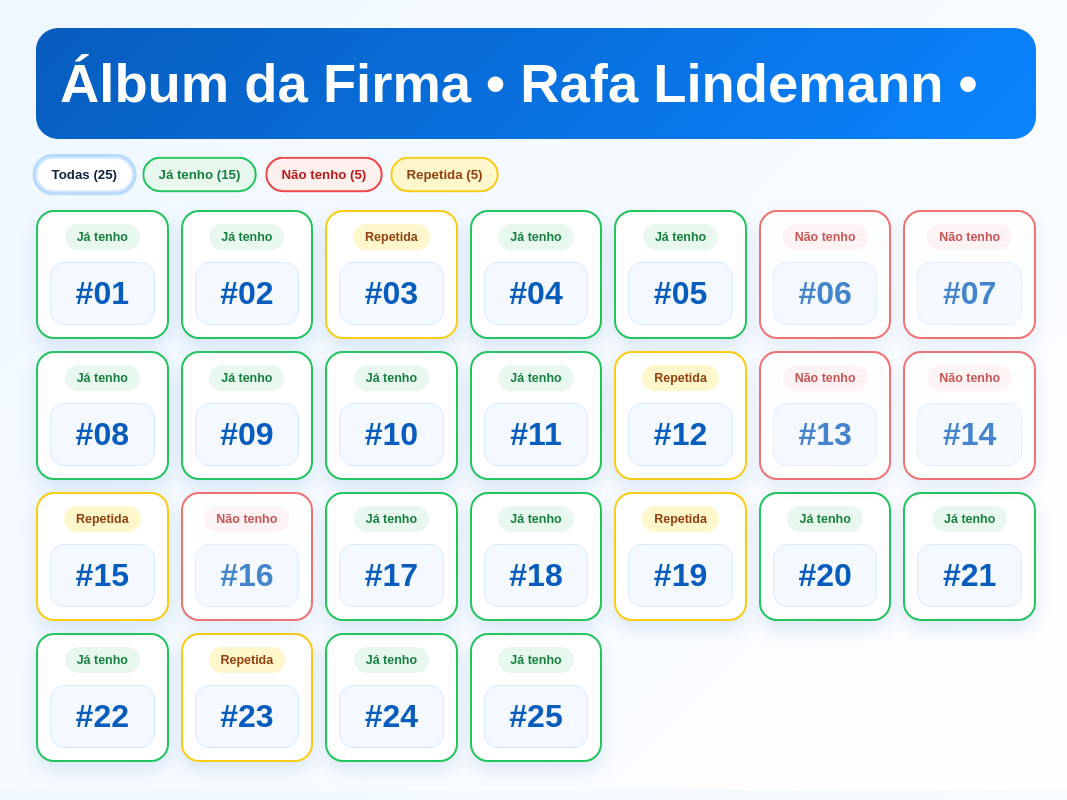
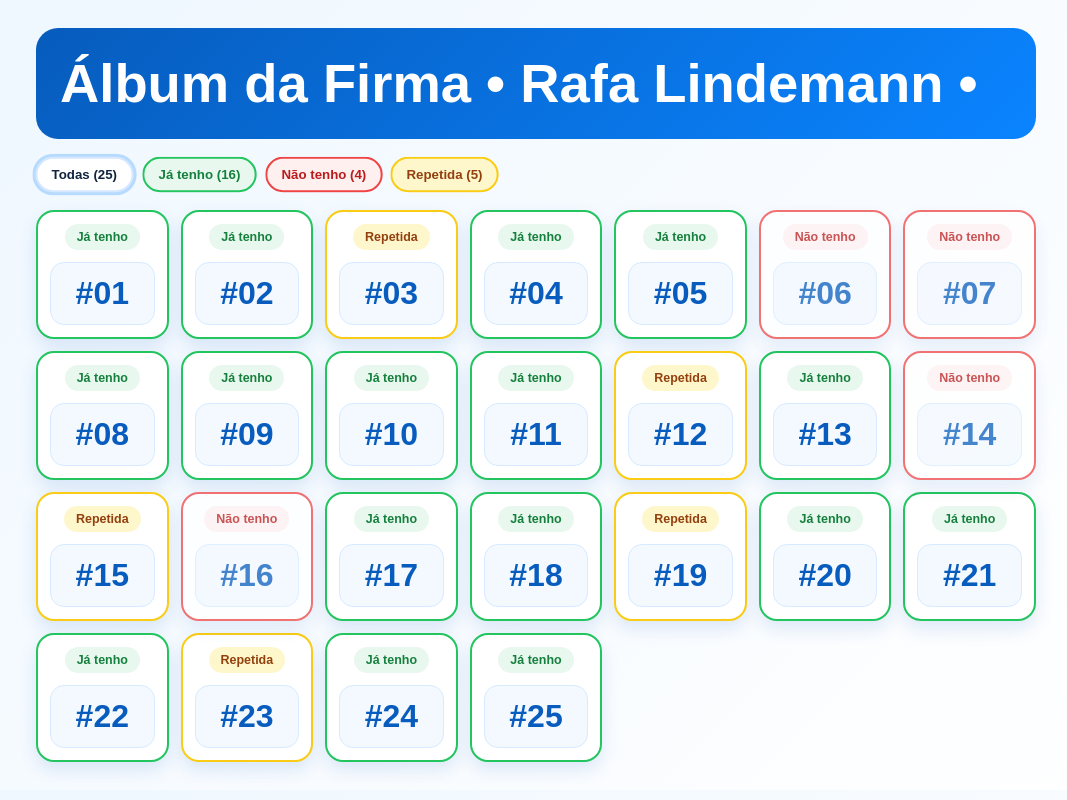
Before and after one commit to rafaellindemann/albumdorafa, a React (Vite) app: page / in a window 1280 px wide. Shown: the whole page, without its empty margins (104-1171 px from the left). Built offline with nearby package versions, Linux system fonts and the light colour scheme.

Commit message:
Atualizar o App.jsx

```diff
--- a/src/App.jsx
+++ b/src/App.jsx
@@ -16,9 +16,9 @@
 
   { numero: 11, quantidade: 1 },
   { numero: 12, quantidade: 3 },
-  { numero: 13, quantidade: 0 },
+  { numero: 13, quantidade: 1 },
   { numero: 14, quantidade: 0 },
-  { numero: 15, quantidade: 3 },
+  { numero: 15, quantidade: 2 },
 
   { numero: 16, quantidade: 0 },
   { numero: 17, quantidade: 1 },
```
